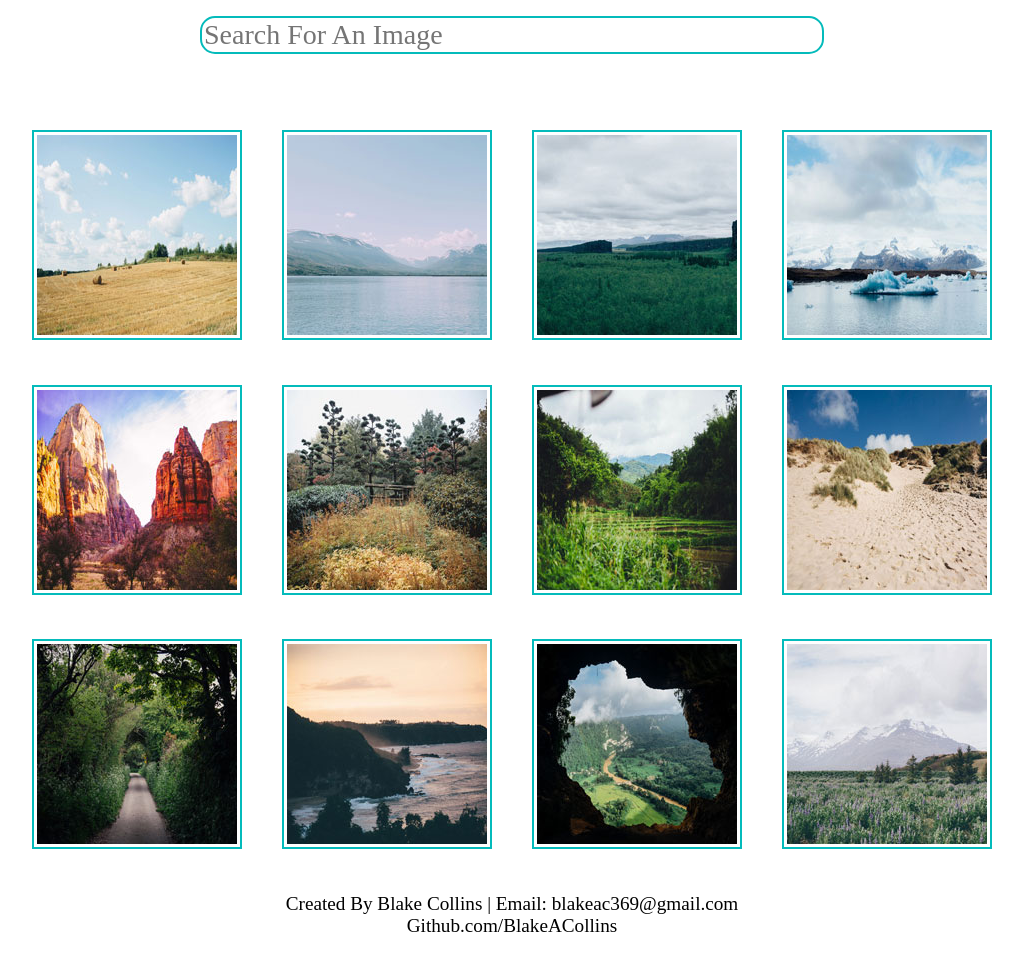
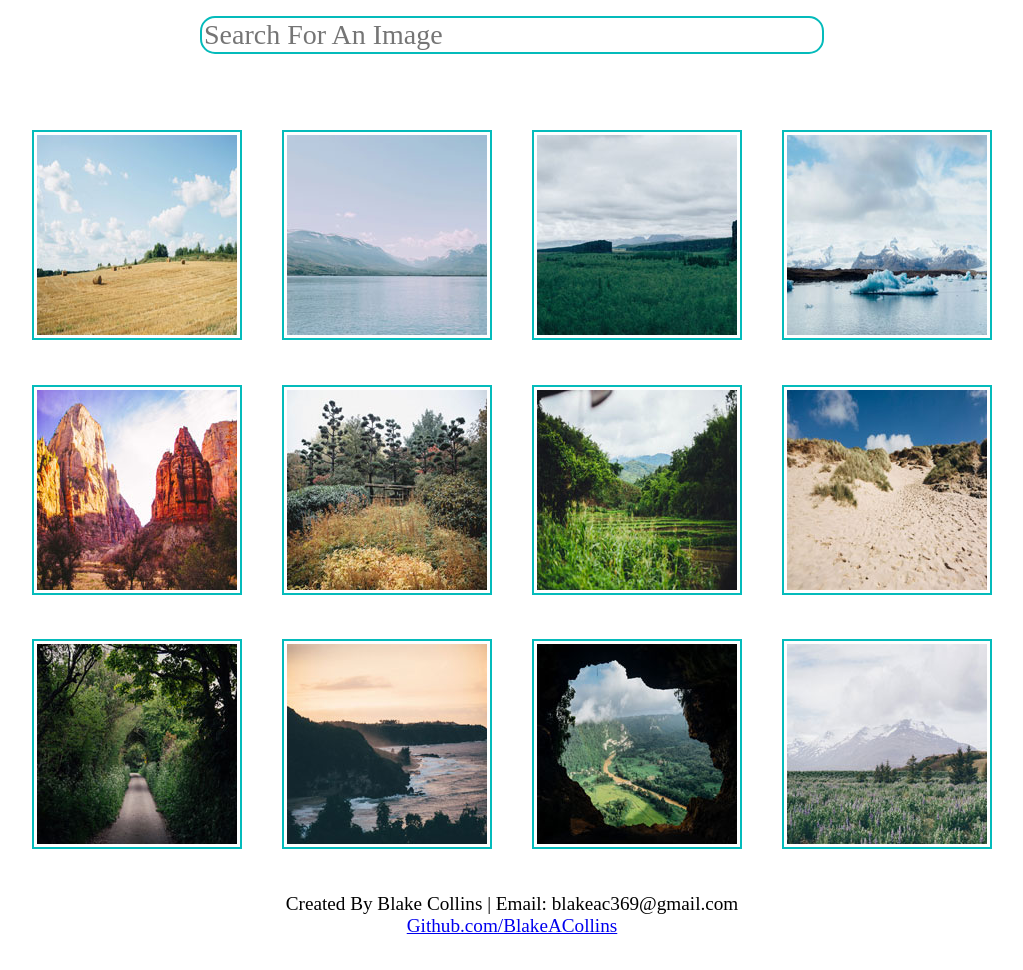
Before and after one commit to BlakeACollins/interactivePhotoGallery, a plain HTML site: page index.html in a window 1280 px wide. Shown: the whole page, without its empty margins (128-1151 px from the left). Drawn offline with Linux system fonts and the light colour scheme.

Commit message:
Add files via upload

```diff
--- a/index.html
+++ b/index.html
@@ -45,7 +45,7 @@
         <footer class ="footer">
               <div class="contactInformation">
                     <p>Created By Blake Collins | Email: blakeac369@gmail.com<br>
-                    Github.com/BlakeACollins
+                    <a href="https://github.com/BlakeACollins">Github.com/BlakeACollins</a>
                   </p>
               </div>
           </footer>
```
